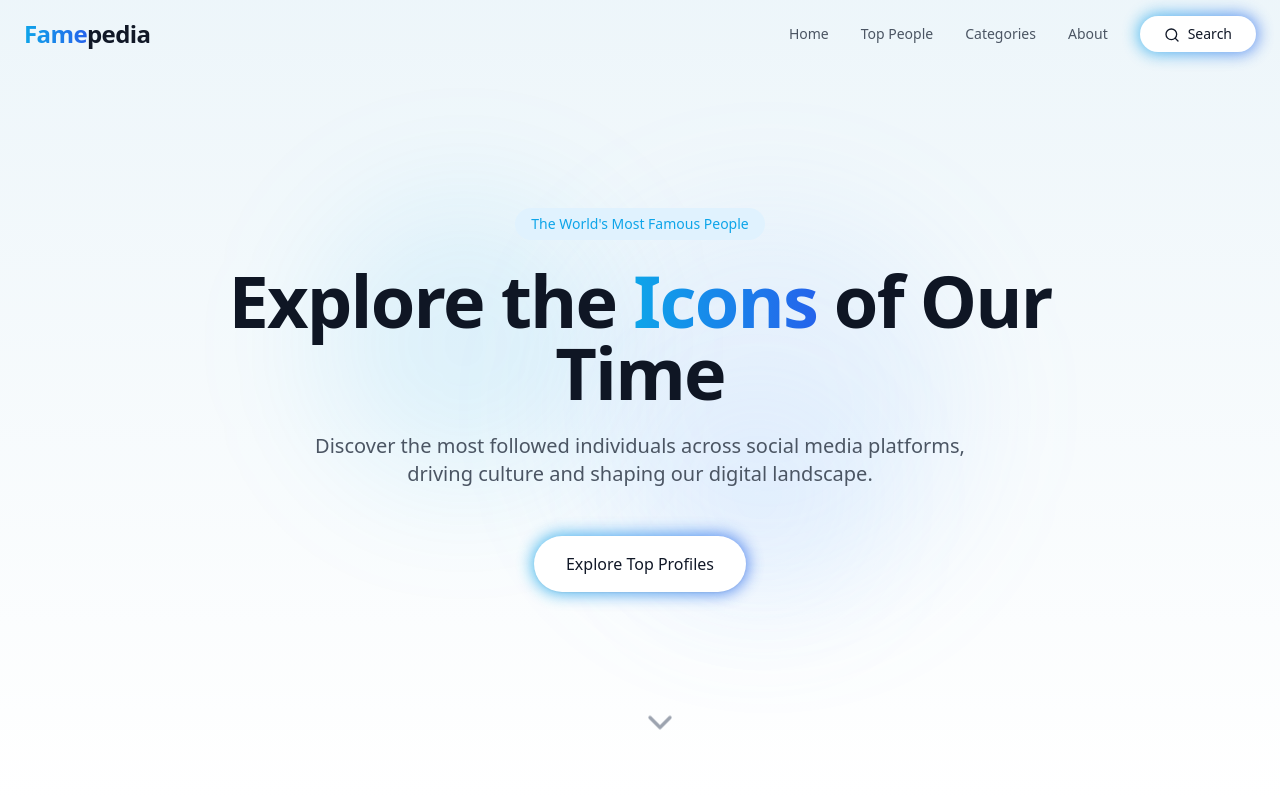
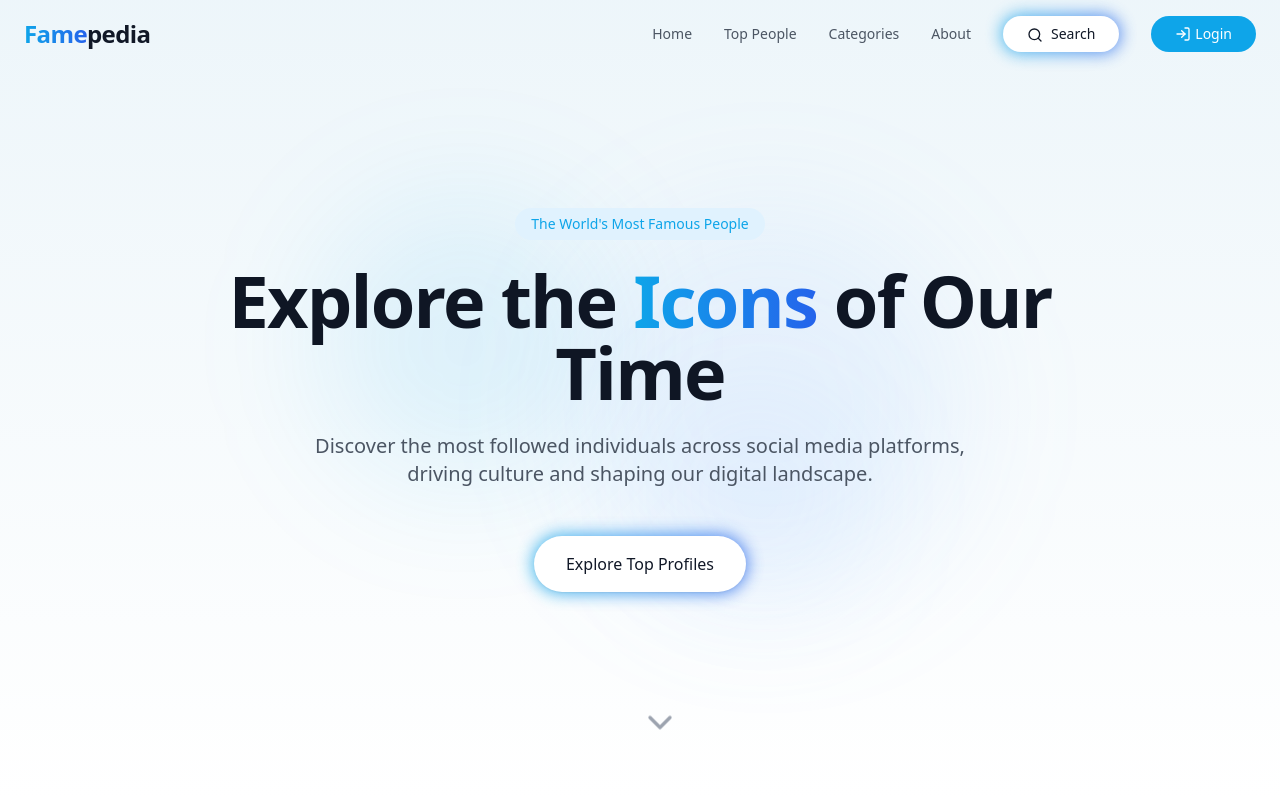
Before and after one commit to rashid-mk/famepedia-universe, a React (Vite) app: page / in a window 1280 px wide. Shown: the top 800 px of the page. Built offline with nearby package versions, Linux system fonts and the light colour scheme.

Commit message:
Add login/signup functionality
Adds a login button with a signup option.

```diff
--- a/src/components/Header.tsx
+++ b/src/components/Header.tsx
@@ -1,11 +1,12 @@
 
 import { useState, useEffect } from 'react';
 import { cn } from '@/lib/utils';
-import { Menu, X, Search } from 'lucide-react';
+import { Menu, X, Search, LogIn } from 'lucide-react';
 
 const Header = () => {
   const [isScrolled, setIsScrolled] = useState(false);
   const [isMenuOpen, setIsMenuOpen] = useState(false);
+  const [isAuthOpen, setIsAuthOpen] = useState(false);
 
   useEffect(() => {
     const handleScroll = () => {
@@ -49,6 +50,31 @@ const Header = () => {
               Search
             </button>
           </div>
+
+          {/* Login Button */}
+          <div className="relative">
+            <button
+              className="flex items-center space-x-1 px-6 py-2 bg-famepedia-blue text-white rounded-full text-sm font-medium hover:bg-blue-600 transition-all duration-200"
+              onClick={() => setIsAuthOpen(!isAuthOpen)}
+            >
+              <LogIn className="w-4 h-4" />
+              <span>Login</span>
+            </button>
+
+            {/* Auth Dropdown */}
+            {isAuthOpen && (
+              <div className="absolute top-full right-0 mt-2 w-48 bg-white rounded-lg shadow-lg overflow-hidden z-50 animate-fadeIn">
+                <div className="py-2">
+                  <a href="/login" className="block px-4 py-2 text-sm text-gray-700 hover:bg-famepedia-light-blue hover:text-famepedia-blue transition-colors">
+                    Login
+                  </a>
+                  <a href="/signup" className="block px-4 py-2 text-sm text-gray-700 hover:bg-famepedia-light-blue hover:text-famepedia-blue transition-colors">
+                    Sign Up
+                  </a>
+                </div>
+              </div>
+            )}
+          </div>
         </nav>
 
         {/* Mobile menu button */}
@@ -77,6 +103,16 @@ const Header = () => {
               />
               <Search className="absolute right-4 top-1/2 transform -translate-y-1/2 w-5 h-5 text-gray-400" />
             </div>
+
+            {/* Login and Signup buttons for mobile */}
+            <div className="flex flex-col space-y-2 mt-2">
+              <a href="/login" className="py-3 px-4 bg-famepedia-blue text-white rounded-full text-center font-medium hover:bg-blue-600 transition-all duration-200">
+                Login
+              </a>
+              <a href="/signup" className="py-3 px-4 bg-white border border-famepedia-blue text-famepedia-blue rounded-full text-center font-medium hover:bg-famepedia-light-blue transition-all duration-200">
+                Sign Up
+              </a>
+            </div>
           </div>
         </div>
       )}
```
